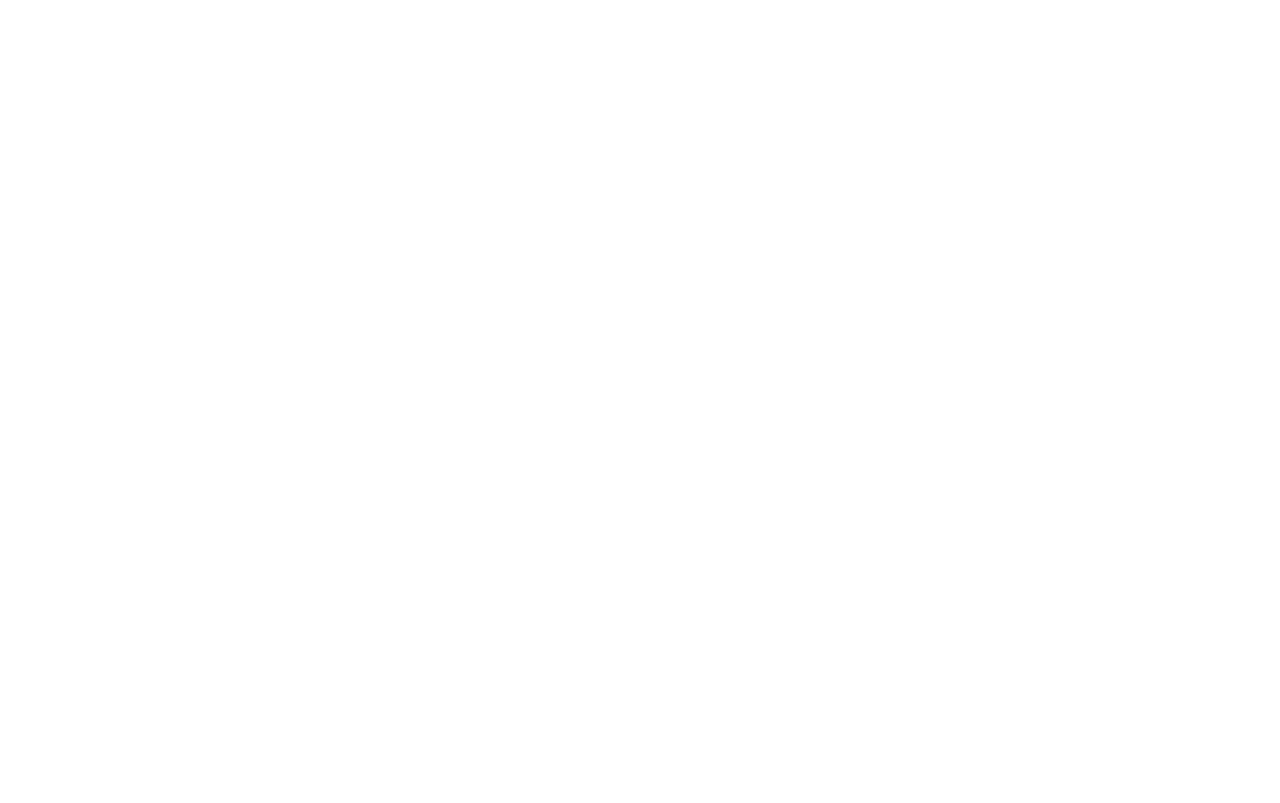
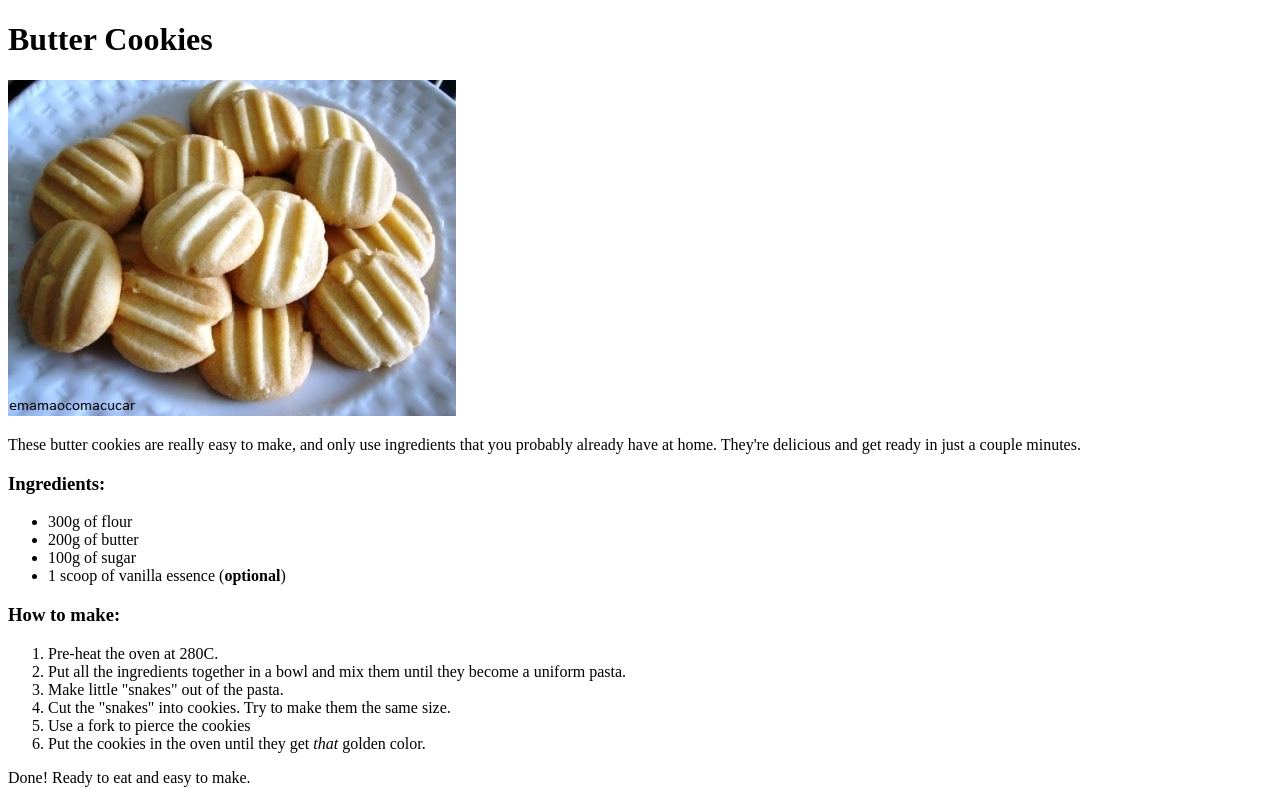
Before and after one commit to Morenofael/odin-recipes, a plain HTML site: page recipes/butterCookies.html in a window 1280 px wide. Drawn offline with Linux system fonts and the light colour scheme.

Commit message:
Add images folder and butter cookies recipe

```diff
--- a/recipes/butterCookies.html
+++ b/recipes/butterCookies.html
@@ -7,6 +7,28 @@
     <title>Butter Cookies</title>
 </head>
 <body>
-
+    <h1>Butter Cookies</h1>
+    <img src="../images/butterCookies.jpg">
+    <p>
+        These butter cookies are really easy to make, and only use ingredients that you probably already have at
+        home. They're delicious and get ready in just a couple minutes.
+    </p>
+    <h3>Ingredients:</h3>
+    <ul>
+        <li>300g of flour</li>
+        <li>200g of butter</li>
+        <li>100g of sugar</li>
+        <li>1 scoop of vanilla essence (<strong>optional</strong>)</li>
+    </ul>
+    <h3>How to make:</h3>
+    <ol>
+        <li>Pre-heat the oven at 280C.</li>
+        <li>Put all the ingredients together in a bowl and mix them until they become a uniform pasta.</li>
+        <li>Make little "snakes" out of the pasta.</li>
+        <li>Cut the "snakes" into cookies. Try to make them the same size.</li>
+        <li>Use a fork to pierce the cookies</li>
+        <li>Put the cookies in the oven until they get <em>that</em> golden color.</li>
+    </ol>
+    <p>Done! Ready to eat and easy to make.</p>
 </body>
 </html>
```
Also changed, not shown: index.html (+6 -1 lines), images/butterCookies.jpg (added).
